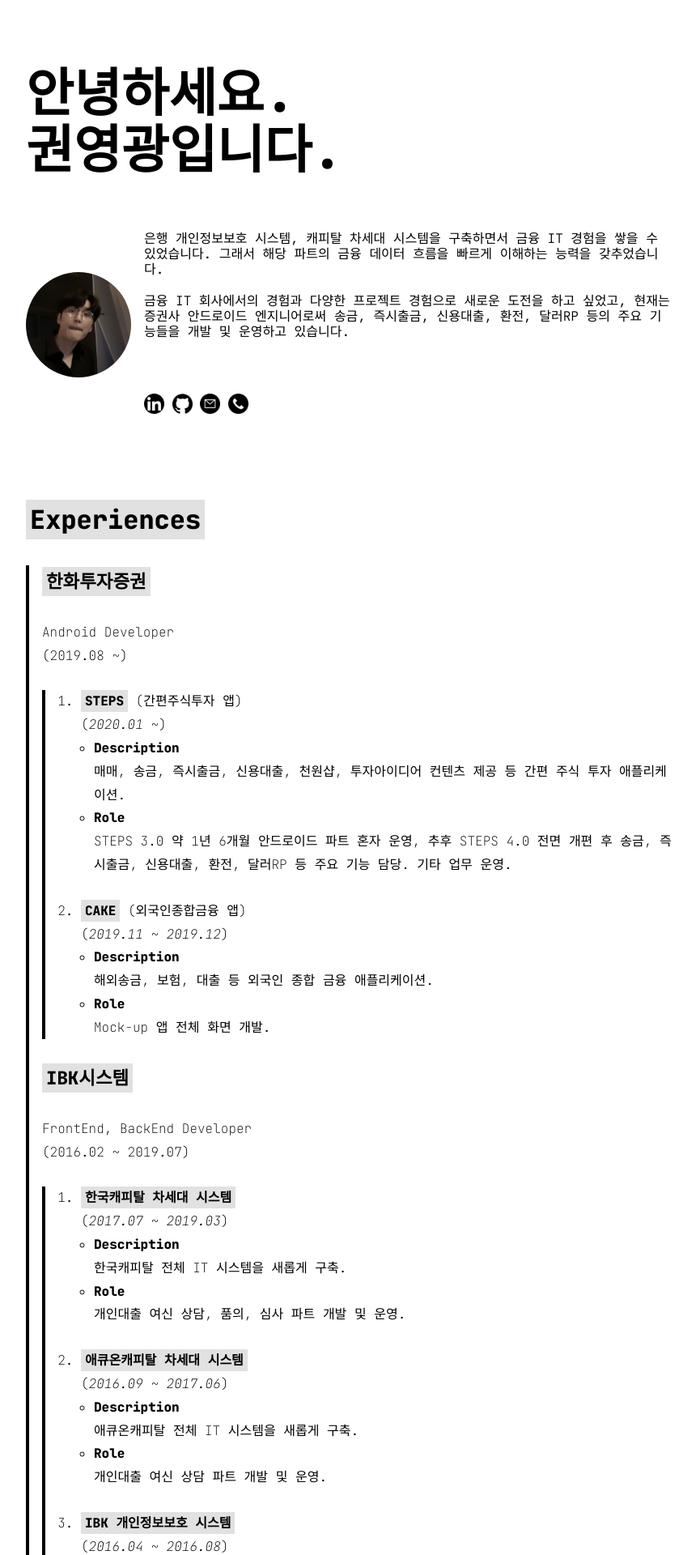
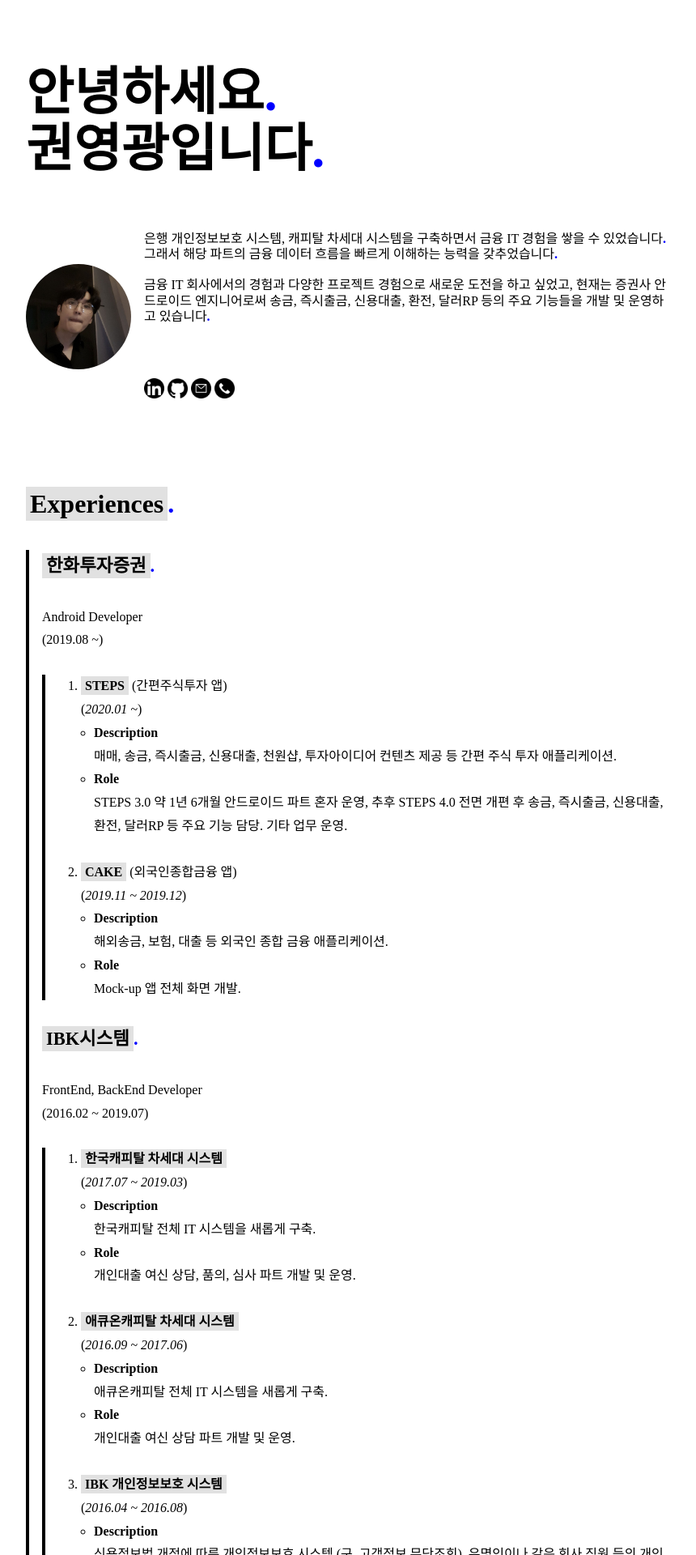
Before and after one commit to kwon0koang/kwon0koang.github.io, a Jekyll site: the page built from index.md, in a window 1280 px wide. Shown: the top 1920 px of the page at 81% size, without its empty margins (208-1068 px from the left). Built offline with Jekyll 4.4.1, drawn with Linux system fonts in a browser that asks for light colours.

Commit message:
[kyk] 폰트 변경 및 dot 색상 변경

```diff
--- a/_config.yml
+++ b/_config.yml
@@ -1,7 +1,7 @@
 # https://jekyllrb-ko.github.io/docs 가이드 참고
 
-title: 안녕하세요.
-subtitle: 권영광입니다.
+title: 안녕하세요<b class='dot'>.</b>
+subtitle: 권영광입니다<b class='dot'>.</b>
 markdown: kramdown
 url: ""
 baseurl: ""
--- a/_data/author.yml
+++ b/_data/author.yml
@@ -2,9 +2,9 @@
 job: Android Developer
 dp: /assets/img/kwon0koang_profile.jpg
 description: "
-          <p> 은행 개인정보보호 시스템, 캐피탈 차세대 시스템을 구축하면서 금융 IT 경험을 쌓을 수 있었습니다. 그래서 해당 파트의 금융 데이터 흐름을 빠르게 이해하는 능력을 갖추었습니다. </p>
+          <p> 은행 개인정보보호 시스템, 캐피탈 차세대 시스템을 구축하면서 금융 IT 경험을 쌓을 수 있었습니다<b class='dot'>.</b> 그래서 해당 파트의 금융 데이터 흐름을 빠르게 이해하는 능력을 갖추었습니다<b class='dot'>.</b> </p>
           <br />
-          <p> 금융 IT 회사에서의 경험과 다양한 프로젝트 경험으로 새로운 도전을 하고 싶었고, 현재는 증권사 안드로이드 엔지니어로써 송금, 즉시출금, 신용대출, 환전, 달러RP 등의 주요 기능들을 개발 및 운영하고 있습니다. </p>
+          <p> 금융 IT 회사에서의 경험과 다양한 프로젝트 경험으로 새로운 도전을 하고 싶었고, 현재는 증권사 안드로이드 엔지니어로써 송금, 즉시출금, 신용대출, 환전, 달러RP 등의 주요 기능들을 개발 및 운영하고 있습니다<b class='dot'>.</b> </p>
           <br />
 "
 email: kwon0koang@gmail.com
--- a/assets/css/common.css
+++ b/assets/css/common.css
@@ -7,6 +7,12 @@
   --white-1: #ffffff;
   --black-1: #000000;
   --black-2: #222222;
+  --blue-1: #0000ff;
+  --blue-2: #3333ff;
+}
+
+* {
+  font-family: "Nanum Gothic" !important;
 }
 
 #category-modal-bg {
@@ -78,3 +84,7 @@
   border-right: none !important;
   margin-bottom: 1.75rem !important;
 }
+
+b.dot {
+  color: var(--blue-1);
+}
--- a/index.md
+++ b/index.md
@@ -7,7 +7,7 @@
 <br/>
 <br/>
 
-# `Experiences`
+# `Experiences`<b class='dot'>.</b>
 
 <!-- > - **`한화투자증권`**
 >   Android Developer
@@ -21,7 +21,7 @@
 > - **`Brainware`**
 >   Intern
 >   (2014.01 ~ 2014.03) -->
-> #### `한화투자증권`
+> #### `한화투자증권`<b class='dot'>.</b>
 > Android Developer
 > (2019.08 ~)
 >    >
@@ -38,7 +38,7 @@
 >    - **Role**
 >      Mock-up 앱 전체 화면 개발.
 >
-> #### `IBK시스템`
+> #### `IBK시스템`<b class='dot'>.</b>
 > FrontEnd, BackEnd Developer
 > (2016.02 ~ 2019.07)
 >    >
@@ -61,7 +61,7 @@
 >    - **Role**
 >      직원 개인정보 조회 모니터링 데이터 가공 및 적재 배치 프로그램 구현. 기타 화면 개발.
 >
-> #### `삼성소프트웨어멤버십`
+> #### `삼성소프트웨어멤버십`<b class='dot'>.</b>
 > Member
 > (2014.06 ~ 2015.12)
 >    >
@@ -96,7 +96,7 @@
 >    - **Role**
 >      카페 DB 구축. 블로그 글 검색. 주변 카페 검색. 보유 카드 할인 정보 제공.
 >
-> #### `Brainware`
+> #### `Brainware`<b class='dot'>.</b>
 > Intern
 > (2014.01 ~ 2014.03)
 >
@@ -192,7 +192,7 @@
 <br/>
 <br/>
 
-# `Skills`
+# `Skills`<b class='dot'>.</b>
 
 > _현재 업무에 사용중 혹은 사용했던 기술 스택 및 협업 도구_
 > - android / java / kotlin / javascript
@@ -203,7 +203,7 @@
 <br/>
 <br/>
 
-# `Awards`
+# `Awards`<b class='dot'>.</b>
 
 > 글로벌 이노베이터 페스타 2015 (GIF 2015) IoT분야
 > `한국정보화진흥원장상`
@@ -212,7 +212,7 @@
 <br/>
 <br/>
 
-# `Patents`
+# `Patents`<b class='dot'>.</b>
 
 > `승객 관리 시스템 및 방법` (BeaconBus) (10-2015-0167557)
 > (_2015.11.27_)
@@ -220,7 +220,7 @@
 <br/>
 <br/>
 
-# `Seminars`
+# `Seminars`<b class='dot'>.</b>
 
 > 안드로이드 Input Device Driver 분석을 통한 강제 터치 이벤트
 > 삼성소프트웨어멤버십 기술 세미나
@@ -229,7 +229,7 @@
 <br/>
 <br/>
 
-# `Posts`
+# `Posts`<b class='dot'>.</b>
 
 <!-- todo kyk
 이력서 제목을 정하자
```
